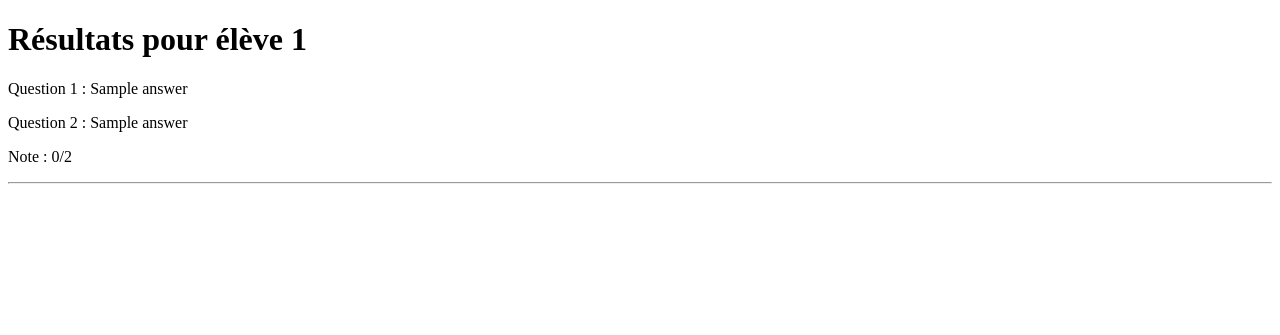
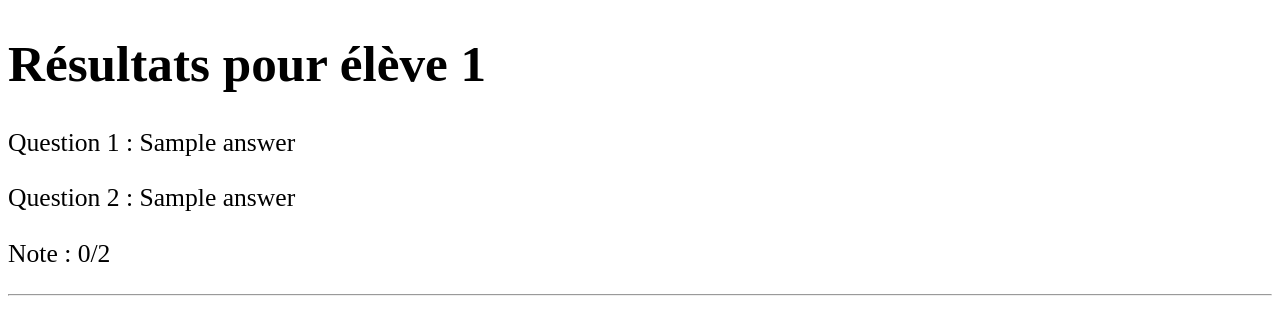
Before and after one commit to ProfEnFrance/-qcmflask1, a Flask app: page /resultats/1 in a window 1280 px wide. Shown: the top 335 px of the page. Run offline with Flask 3, Linux system fonts and the light colour scheme; tables that the repository leaves empty hold one stand-in row (values such as "Sample post").

Commit message:
Update resultats.html

```diff
--- a/templates/resultats.html
+++ b/templates/resultats.html
@@ -1,6 +1,35 @@
 <!doctype html>
 <html>
-<head><title>Résultats2</title></head>
+<head>
+    <title>Résultats2</title>
+    <style>
+        /* Utilisation d'unités relatives pour le texte */
+        h1 {
+            font-size: 5vw; /* Taille proportionnelle à la largeur de l'écran */
+        }
+        p {
+            font-size: 3vw; /* Taille proportionnelle pour les paragraphes */
+        }
+        /* Ajustement pour petits écrans (smartphones) */
+        @media screen and (max-width: 600px) {
+            h1 {
+                font-size: 6vw; /* Légèrement plus grand sur petits écrans */
+            }
+            p {
+                font-size: 4vw;
+            }
+        }
+        /* Ajustement pour grands écrans (ordinateurs) */
+        @media screen and (min-width: 1200px) {
+            h1 {
+                font-size: 4vw; /* Légèrement plus petit sur grands écrans */
+            }
+            p {
+                font-size: 2vw;
+            }
+        }
+    </style>
+</head>
 <body>
 <h1>Résultats pour élève {{ eleve_id }}</h1>
 {% for i in range(reponses|length) %}
```
